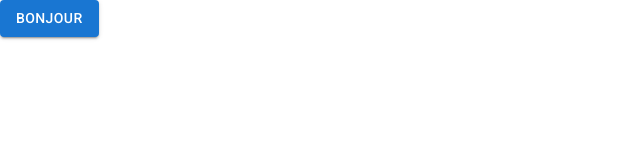
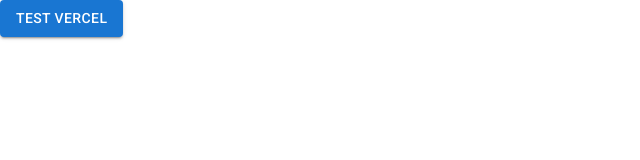
Before and after one commit to gabrielhamel/clanpanion, a Next.js app: page / in a window 1280 px wide. Shown: the top 160 px of the page, without its empty margins (0-640 px from the left). Built offline with nearby package versions, Linux system fonts and the light colour scheme.

Commit message:
ci: make a vercel deployment

```diff
--- a/public/locales/fr_FR.ts
+++ b/public/locales/fr_FR.ts
@@ -1,5 +1,5 @@
 const translations = {
-  hello: "Bonjour",
+  hello: "Test vercel",
 } as const;
 
 type WithOrWithoutPlural<K> = K extends unknown
```
